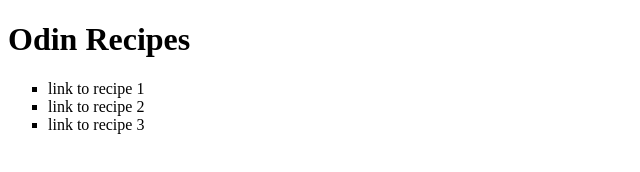
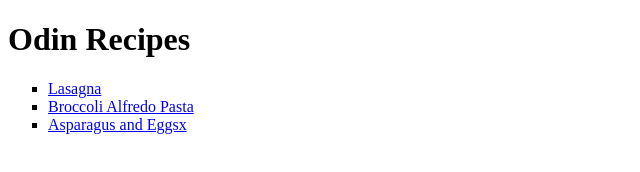
Before and after one commit to Arc01Bot/odin-recipes, a plain HTML site: page index.html in a window 1280 px wide. Shown: the whole page, without its empty margins (0-640 px from the left). Drawn offline with Linux system fonts and the light colour scheme.

Commit message:
Add links to recipes in index

```diff
--- a/index.html
+++ b/index.html
@@ -8,10 +8,9 @@
     <body>
         <h1>Odin Recipes</h1>
         <ul type="square">
-            <li>link to recipe 1</li>
-            <li>link to recipe 2</li>
-            <li>link to recipe 3</li>
+            <li><a href="../odin-recipes/recipes/lasagna.html">Lasagna</a></li>
+            <li><a href="../odin-recipes/recipes/pasta.html">Broccoli Alfredo Pasta</a></li>
+            <li><a href="../odin-recipes/recipes/eggs.html">Asparagus and Eggsx</a></li>
         </ul>
-
     </body>
 </html>
```
